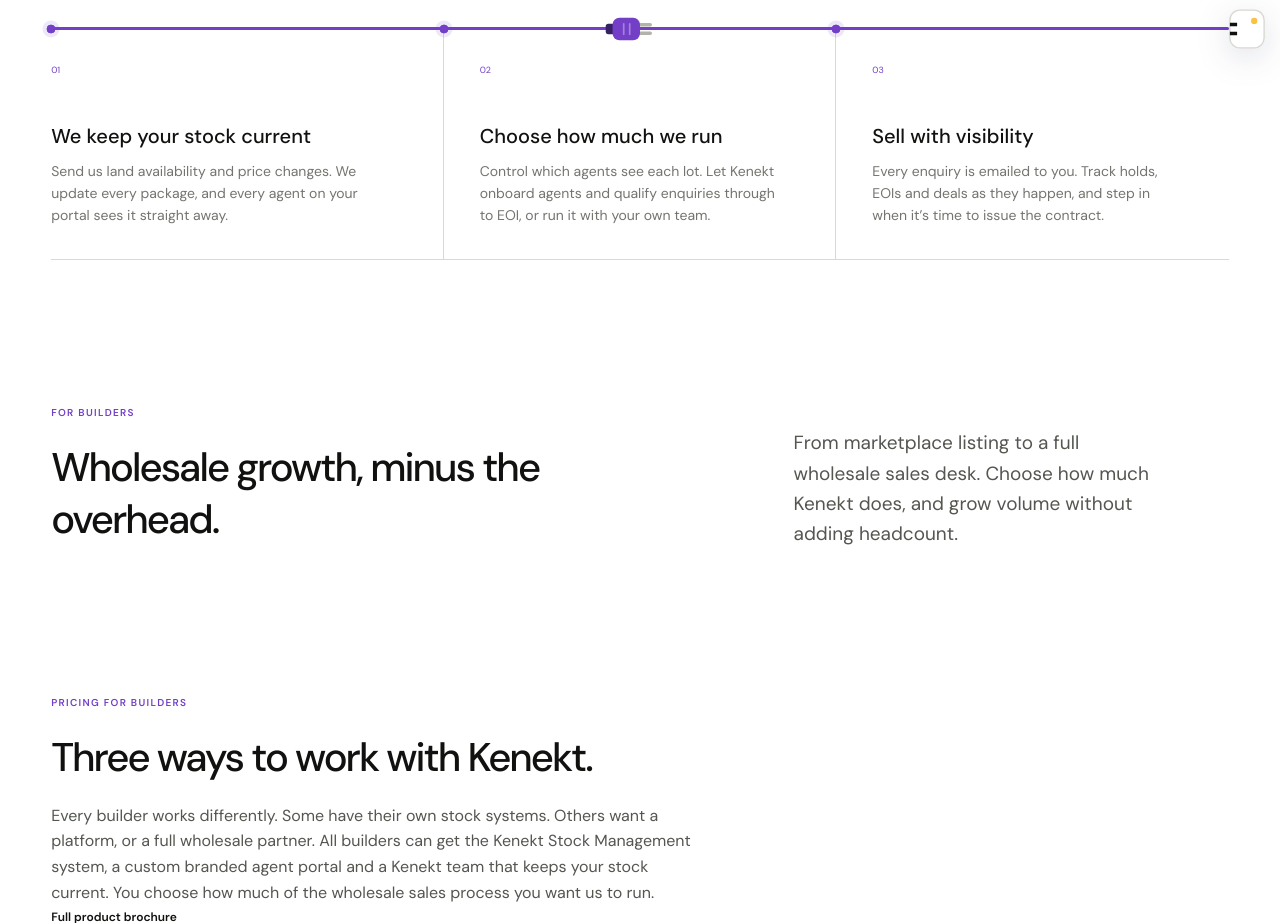
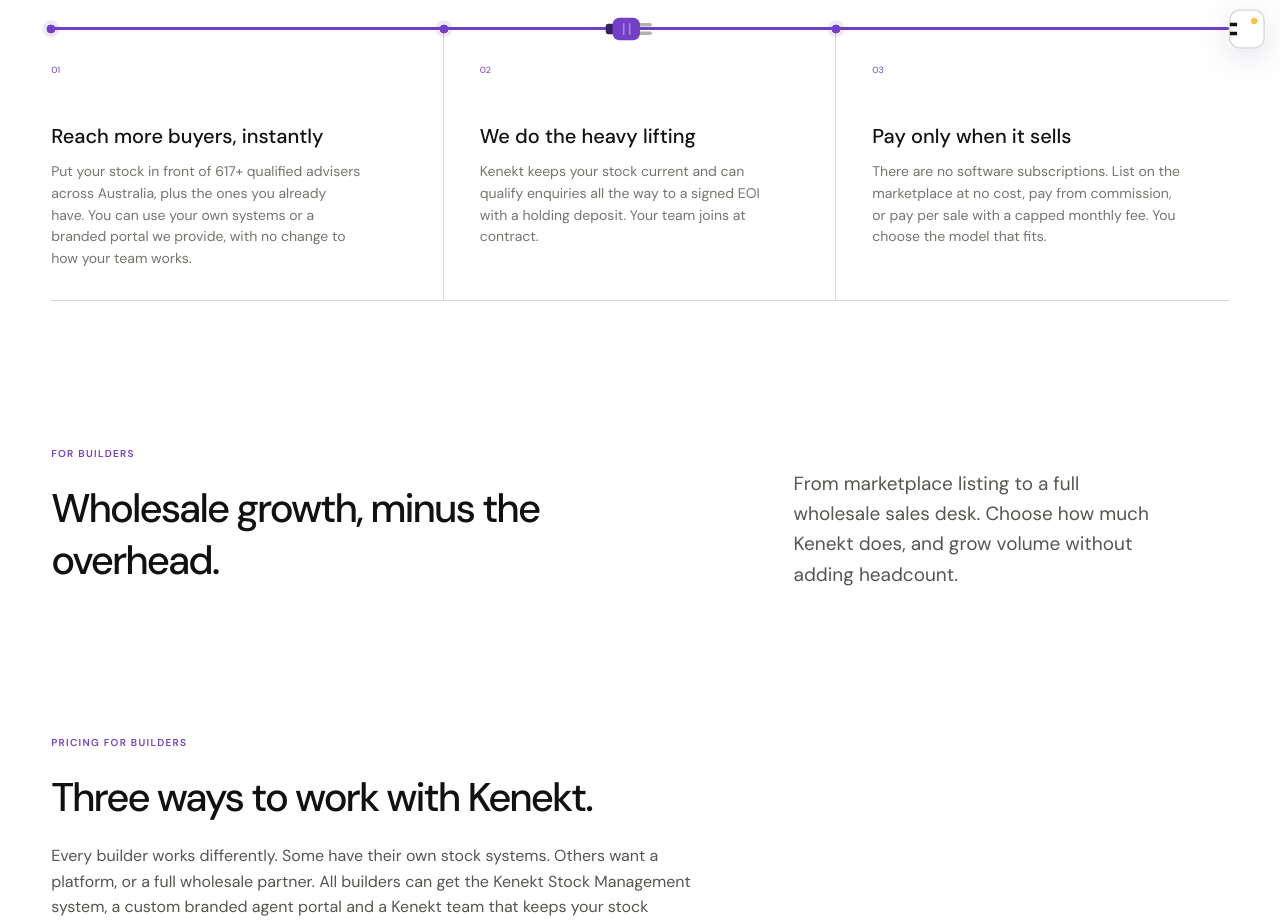
Before and after one commit to pdeka/kenekt-site, a Next.js app: page /builders in a window 1280 px wide. Shown: the part 1680-2603 px from the top of the page. Built offline with nearby package versions, Linux system fonts and the light colour scheme; what @lordicon/element would draw is missing.

Commit message:
Text changes

```diff
--- a/app/builders/page.tsx
+++ b/app/builders/page.tsx
@@ -446,18 +446,26 @@ export default function BuildersPage() {
             </div>
             <article>
               <span>01</span>
-              <h3>We keep your stock current</h3>
-              <p>Send us land availability and price changes. We update every package, and every agent on your portal sees it straight away.</p>
+              <h3>Reach more buyers, instantly</h3>
+              <p>
+                Put your stock in front of 617+ qualified advisers across Australia, plus the ones you already have.
+                You can use your own systems or a branded portal we provide, with no change to how your team works.
+              </p>
             </article>
             <article>
               <span>02</span>
-              <h3>Choose how much we run</h3>
-              <p>Control which agents see each lot. Let Kenekt onboard agents and qualify enquiries through to EOI, or run it with your own team.</p>
+              <h3>We do the heavy lifting</h3>
+              <p>
+                Kenekt keeps your stock current and can qualify enquiries all the way to a signed EOI with a holding deposit.
+                Your team joins at contract.
+              </p>
             </article>
             <article>
               <span>03</span>
-              <h3>Sell with visibility</h3>
-              <p>Every enquiry is emailed to you. Track holds, EOIs and deals as they happen, and step in when it’s time to issue the contract.</p>
+              <h3>Pay only when it sells</h3>
+              <p>
+                There are no software subscriptions. List on the marketplace at no cost, pay from commission, or pay per sale with a capped monthly fee. You choose the model that fits.
+              </p>
             </article>
           </div>
         </section>
--- a/app/page.tsx
+++ b/app/page.tsx
@@ -50,7 +50,7 @@ export default function HomePage() {
             Get Australia’s new property connection layer
           </div>
           <h1>
-            <em>Research</em> with clarity. <em>Transact</em> with confidence
+            <em>Research</em> with Clarity. <em>Transact</em> with Confidence
           </h1>
           <p>
             Source verified wholesale off-market house & land opportunities, create custom branded marketing brochures and move deals forward, all from one connected workspace.
@@ -284,7 +284,7 @@ export default function HomePage() {
       <section className="concept-note shell">
         <div>
           <span>Off-market Full-turnkey H&L, Duals, Duplexes, Rooming, Townhouses & apartments</span>
-          <h2>Your Competitive Edge in the New Property Market.</h2>
+          <h2>Your competitive edge in the new property market.</h2>
         </div>
         <p>
         As of Nov 26, Kenekt aggregates 75+ suppliers, providing a broad national
@@ -296,7 +296,7 @@ export default function HomePage() {
       <section className="plans shell">
         <div className="plans-head">
           <span>For agencies &amp; property advisers</span>
-          <h2>Kenekt for agencies &amp; property advisers</h2>
+          <h2>Kenekt for agencies &amp; property advisers.</h2>
           <p>Kenekt is free for agencies, property advisers, mortgage brokers &amp; accountants.</p>
           <a className="text-link"
             href="https://adviser-brochure-5fufpe3.gamma.site/"
```
